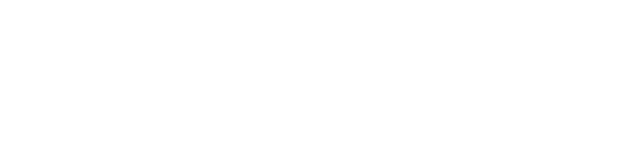
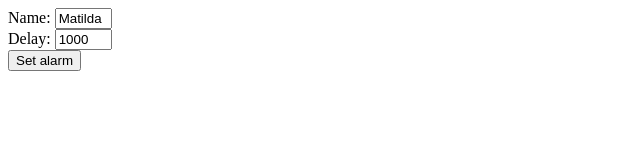
Before and after one commit to Georgemeadors/async-part-3-meadors, a plain HTML site: page index.html in a window 1280 px wide. Shown: the whole page, without its empty margins (0-640 px from the left). Drawn offline with Linux system fonts and the light colour scheme.

Commit message:
push code

```diff
--- a/index.html
+++ b/index.html
@@ -8,6 +8,17 @@
 </head>
 
 <body>
+    <div>
+        <label for="name">Name:</label>
+        <input type="text" id="myName" size="4" value="Matilda">
+    </div>
+    <div>
+        <label for="delay">Delay:</label>
+        <input type="text" id="delay" name="delay" size="4" value="1000">
+    </div>
+
+    <button id="set-alarm">Set alarm</button>
+    <div id="output"></div>
 
 
 
--- a/style.css
+++ b/style.css
@@ -0,0 +1,8 @@
+button {
+    display: block;
+};
+
+
+ button{
+    margin: 0.5rem 0;
+};
```
Also changed, not shown: script.js (+42 -0 lines).
